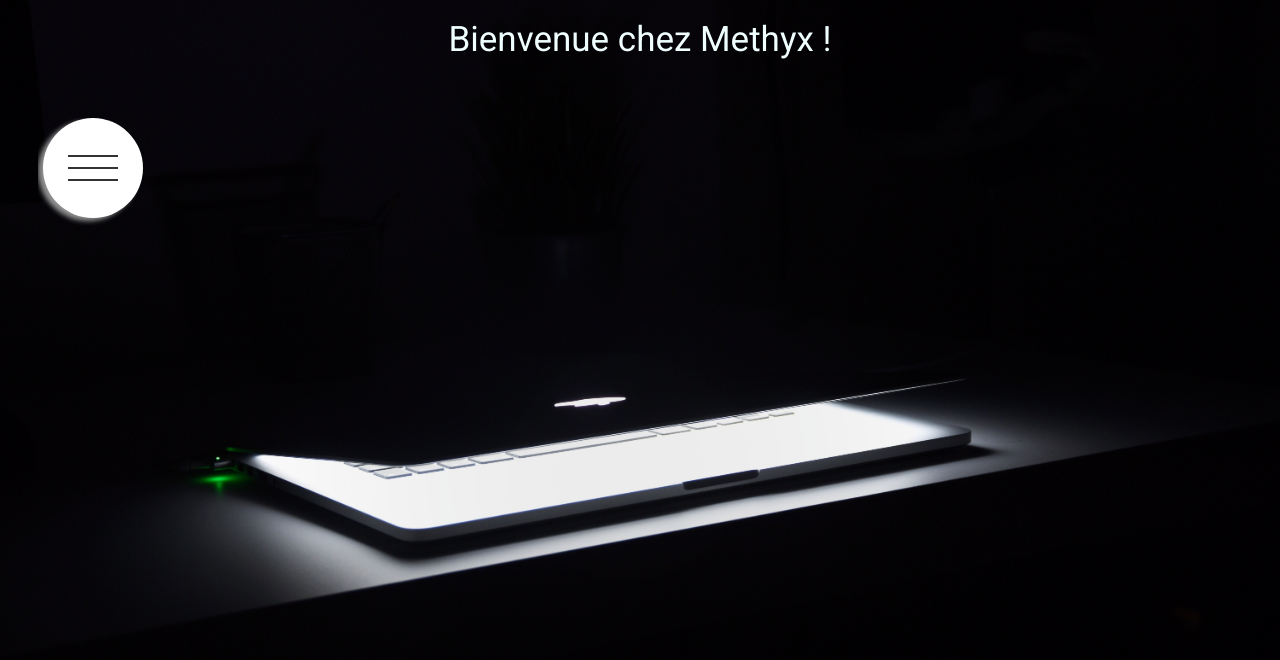
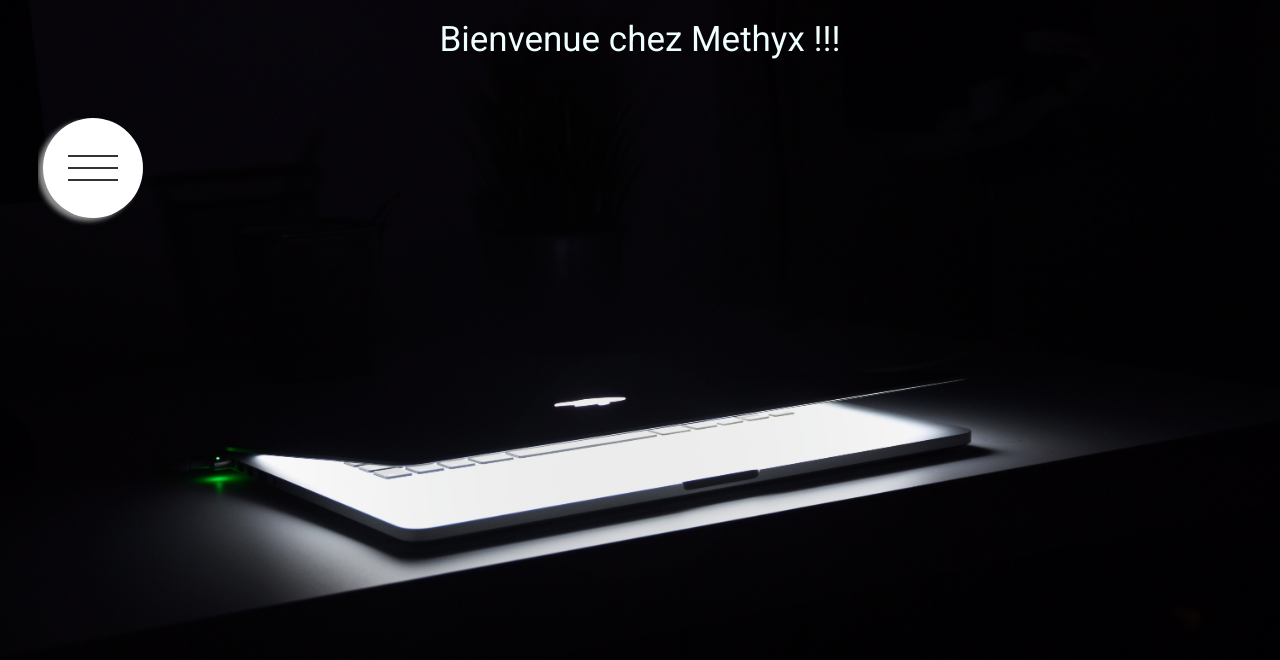
Before and after one commit to Methyx/Rpi-Soisy-Front, a React (Vite) app: page / in a window 1280 px wide. Shown: the top 660 px of the page. Built offline with nearby package versions, Linux system fonts and the light colour scheme.

Commit message:
test autodeploy again

```diff
--- a/src/Home/page/Home.jsx
+++ b/src/Home/page/Home.jsx
@@ -7,7 +7,7 @@ import "../style/home.css";
 const Home = () => {
   return (
     <div className="home-page">
-      <h1>Bienvenue chez Methyx !</h1>
+      <h1>Bienvenue chez Methyx !!!</h1>
       <div className="menu">
         <MenuBox />
       </div>
```
